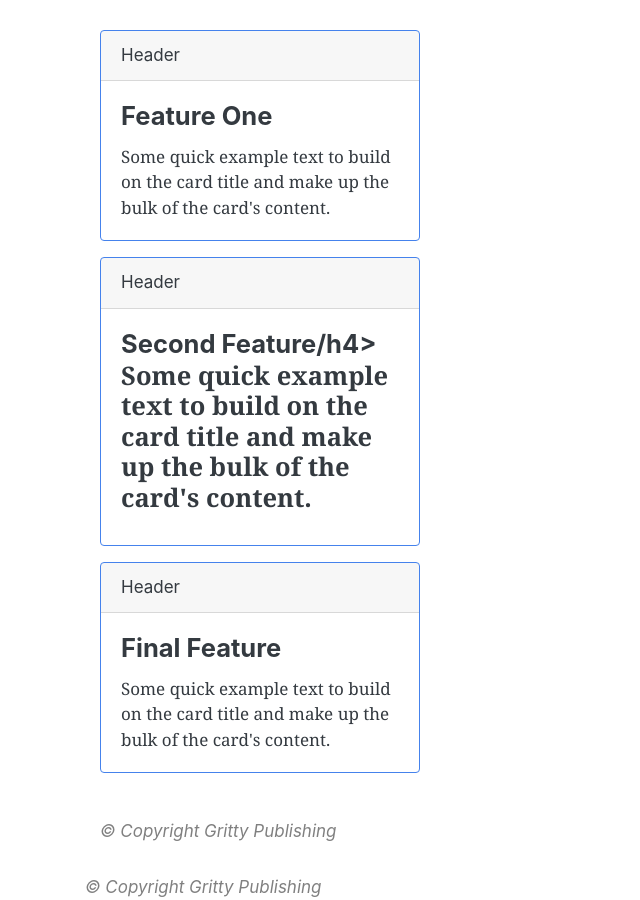
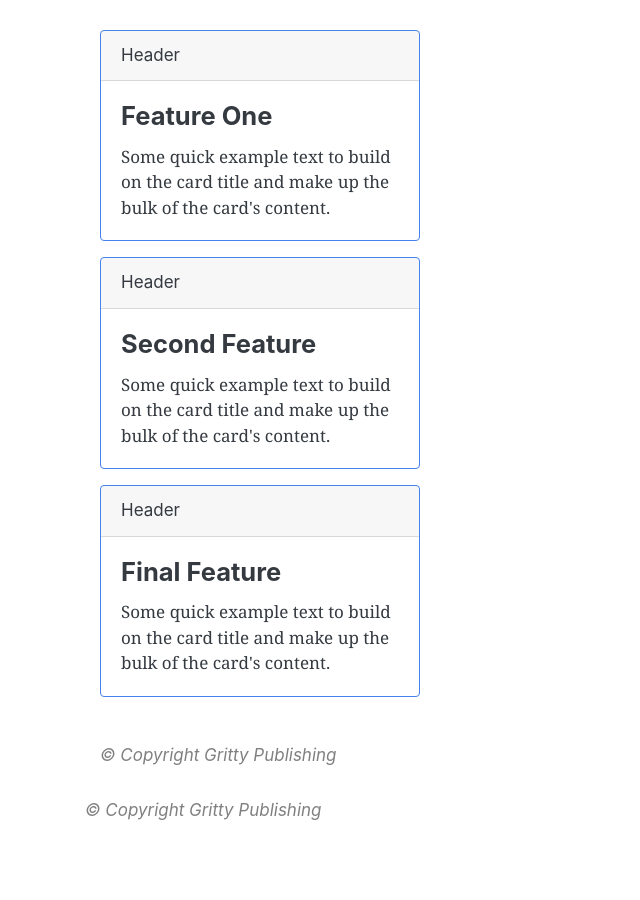
Before and after one commit to Ikass/bootswatch-demo, a Jekyll site: the page built from index.md, in a window 1280 px wide and 900 px high, scrolled down 992 px. Shown: the whole window, without its empty margins (0-640 px from the left). Built offline with Jekyll 4.4.1, drawn with Linux system fonts in a browser that asks for light colours; our own code applies the rules of GitHub Pages for plain Markdown files; after the commit the page ends 1816 px from its top, so only the background shows below that.

Commit message:
Update features.html

```diff
--- a/_includes/features.html
+++ b/_includes/features.html
@@ -9,7 +9,7 @@
 <div class="card border-primary mb-3" style="max-width: 20rem;">
   <div class="card-header">Header</div>
   <div class="card-body">
-    <h4 class="card-title">Second Feature/h4>
+    <h4 class="card-title">Second Feature</h4>
     <p class="card-text">Some quick example text to build on the card title and make up the bulk of the card's content.</p>
   </div>
 </div>
```
